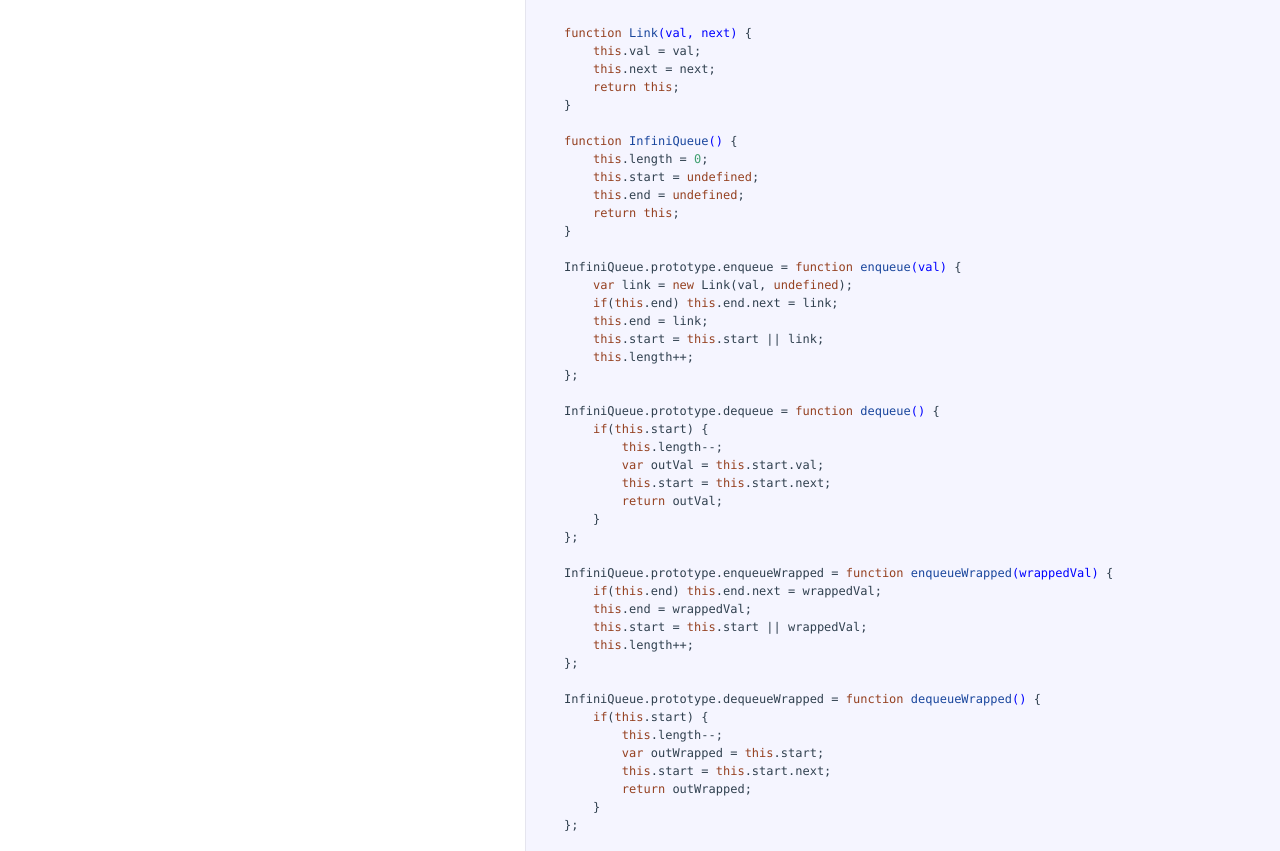
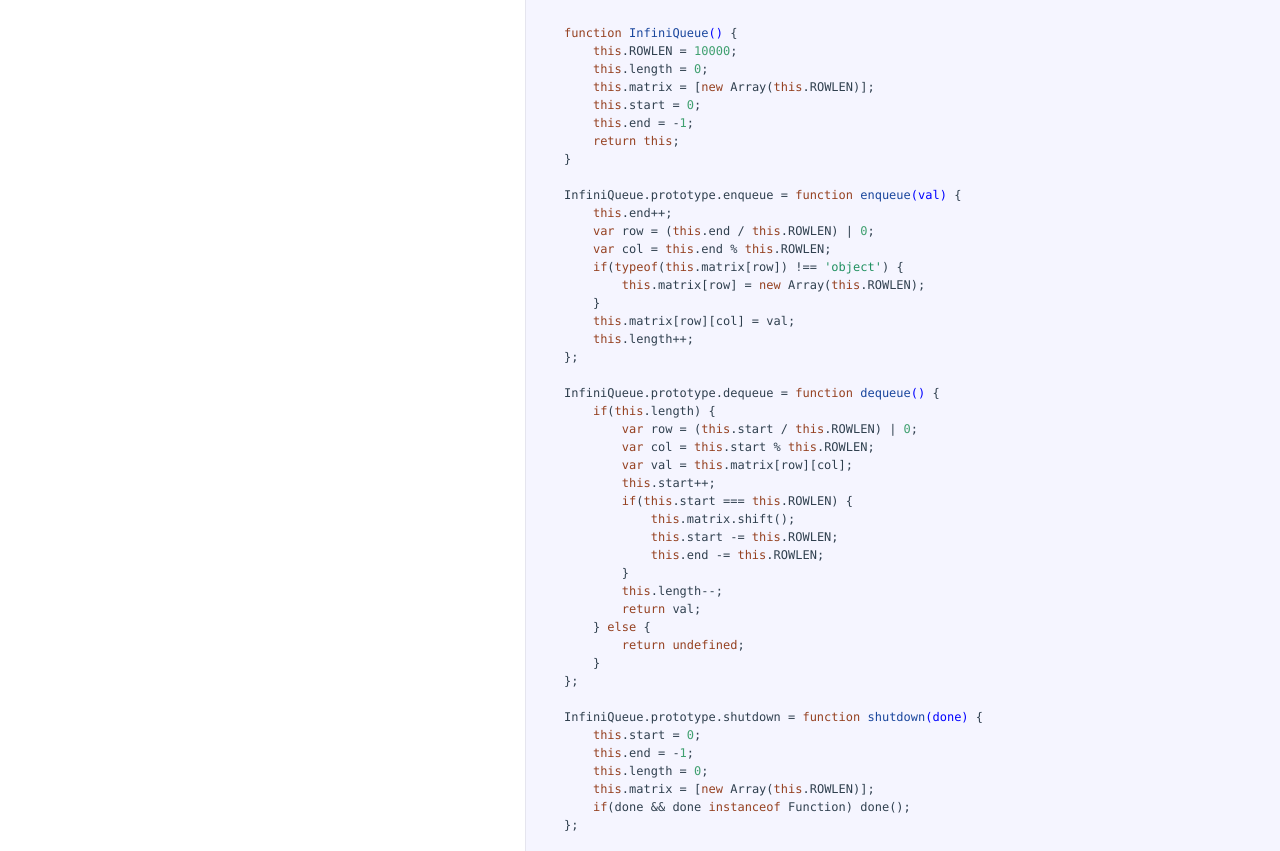
Before and after one commit to dfellis/infiniqueue, a plain HTML site: page index.html in a window 1280 px wide. Shown: the part 88-939 px from the top of the page. Drawn offline with Linux system fonts and the light colour scheme.

Commit message:
Automatic documentation for version 0.1.3

```diff
--- a/index.html
+++ b/index.html
@@ -30,56 +30,49 @@
 
             </div>
 
-            <div class="content"><div class='highlight'><pre><span class="function"><span class="keyword">function</span> <span class="title">Link</span><span class="params">(val, next)</span> {</span>
-    <span class="keyword">this</span>.val = val;
-    <span class="keyword">this</span>.next = next;
-    <span class="keyword">return</span> <span class="keyword">this</span>;
-}
-
-<span class="function"><span class="keyword">function</span> <span class="title">InfiniQueue</span><span class="params">()</span> {</span>
+            <div class="content"><div class='highlight'><pre><span class="function"><span class="keyword">function</span> <span class="title">InfiniQueue</span><span class="params">()</span> {</span>
+    <span class="keyword">this</span>.ROWLEN = <span class="number">10000</span>;
     <span class="keyword">this</span>.length = <span class="number">0</span>;
-    <span class="keyword">this</span>.start = <span class="literal">undefined</span>;
-    <span class="keyword">this</span>.end = <span class="literal">undefined</span>;
+    <span class="keyword">this</span>.matrix = [<span class="keyword">new</span> Array(<span class="keyword">this</span>.ROWLEN)];
+    <span class="keyword">this</span>.start = <span class="number">0</span>;
+    <span class="keyword">this</span>.end = -<span class="number">1</span>;
     <span class="keyword">return</span> <span class="keyword">this</span>;
 }
 
 InfiniQueue.prototype.enqueue = <span class="function"><span class="keyword">function</span> <span class="title">enqueue</span><span class="params">(val)</span> {</span>
-    <span class="keyword">var</span> link = <span class="keyword">new</span> Link(val, <span class="literal">undefined</span>);
-    <span class="keyword">if</span>(<span class="keyword">this</span>.end) <span class="keyword">this</span>.end.next = link;
-    <span class="keyword">this</span>.end = link;
-    <span class="keyword">this</span>.start = <span class="keyword">this</span>.start || link;
+    <span class="keyword">this</span>.end++;
+    <span class="keyword">var</span> row = (<span class="keyword">this</span>.end / <span class="keyword">this</span>.ROWLEN) | <span class="number">0</span>;
+    <span class="keyword">var</span> col = <span class="keyword">this</span>.end % <span class="keyword">this</span>.ROWLEN;
+    <span class="keyword">if</span>(<span class="keyword">typeof</span>(<span class="keyword">this</span>.matrix[row]) !== <span class="string">'object'</span>) {
+        <span class="keyword">this</span>.matrix[row] = <span class="keyword">new</span> Array(<span class="keyword">this</span>.ROWLEN);
+    }
+    <span class="keyword">this</span>.matrix[row][col] = val;
     <span class="keyword">this</span>.length++;
 };
 
 InfiniQueue.prototype.dequeue = <span class="function"><span class="keyword">function</span> <span class="title">dequeue</span><span class="params">()</span> {</span>
-    <span class="keyword">if</span>(<span class="keyword">this</span>.start) {
+    <span class="keyword">if</span>(<span class="keyword">this</span>.length) {
+        <span class="keyword">var</span> row = (<span class="keyword">this</span>.start / <span class="keyword">this</span>.ROWLEN) | <span class="number">0</span>;
+        <span class="keyword">var</span> col = <span class="keyword">this</span>.start % <span class="keyword">this</span>.ROWLEN;
+        <span class="keyword">var</span> val = <span class="keyword">this</span>.matrix[row][col];
+        <span class="keyword">this</span>.start++;
+        <span class="keyword">if</span>(<span class="keyword">this</span>.start === <span class="keyword">this</span>.ROWLEN) {
+            <span class="keyword">this</span>.matrix.shift();
+            <span class="keyword">this</span>.start -= <span class="keyword">this</span>.ROWLEN;
+            <span class="keyword">this</span>.end -= <span class="keyword">this</span>.ROWLEN;
+        }
         <span class="keyword">this</span>.length--;
-        <span class="keyword">var</span> outVal = <span class="keyword">this</span>.start.val;
-        <span class="keyword">this</span>.start = <span class="keyword">this</span>.start.next;
-        <span class="keyword">return</span> outVal;
-    }
-};
-
-InfiniQueue.prototype.enqueueWrapped = <span class="function"><span class="keyword">function</span> <span class="title">enqueueWrapped</span><span class="params">(wrappedVal)</span> {</span>
-    <span class="keyword">if</span>(<span class="keyword">this</span>.end) <span class="keyword">this</span>.end.next = wrappedVal;
-    <span class="keyword">this</span>.end = wrappedVal;
-    <span class="keyword">this</span>.start = <span class="keyword">this</span>.start || wrappedVal;
-    <span class="keyword">this</span>.length++;
-};
-
-InfiniQueue.prototype.dequeueWrapped = <span class="function"><span class="keyword">function</span> <span class="title">dequeueWrapped</span><span class="params">()</span> {</span>
-    <span class="keyword">if</span>(<span class="keyword">this</span>.start) {
-        <span class="keyword">this</span>.length--;
-        <span class="keyword">var</span> outWrapped = <span class="keyword">this</span>.start;
-        <span class="keyword">this</span>.start = <span class="keyword">this</span>.start.next;
-        <span class="keyword">return</span> outWrapped;
+        <span class="keyword">return</span> val;
+    } <span class="keyword">else</span> {
+        <span class="keyword">return</span> <span class="literal">undefined</span>;
     }
 };
 
 InfiniQueue.prototype.shutdown = <span class="function"><span class="keyword">function</span> <span class="title">shutdown</span><span class="params">(done)</span> {</span>
-    <span class="keyword">this</span>.start = <span class="literal">undefined</span>;
-    <span class="keyword">this</span>.end = <span class="literal">undefined</span>;
+    <span class="keyword">this</span>.start = <span class="number">0</span>;
+    <span class="keyword">this</span>.end = -<span class="number">1</span>;
     <span class="keyword">this</span>.length = <span class="number">0</span>;
+    <span class="keyword">this</span>.matrix = [<span class="keyword">new</span> Array(<span class="keyword">this</span>.ROWLEN)];
     <span class="keyword">if</span>(done &amp;&amp; done <span class="keyword">instanceof</span> Function) done();
 };
 
```
